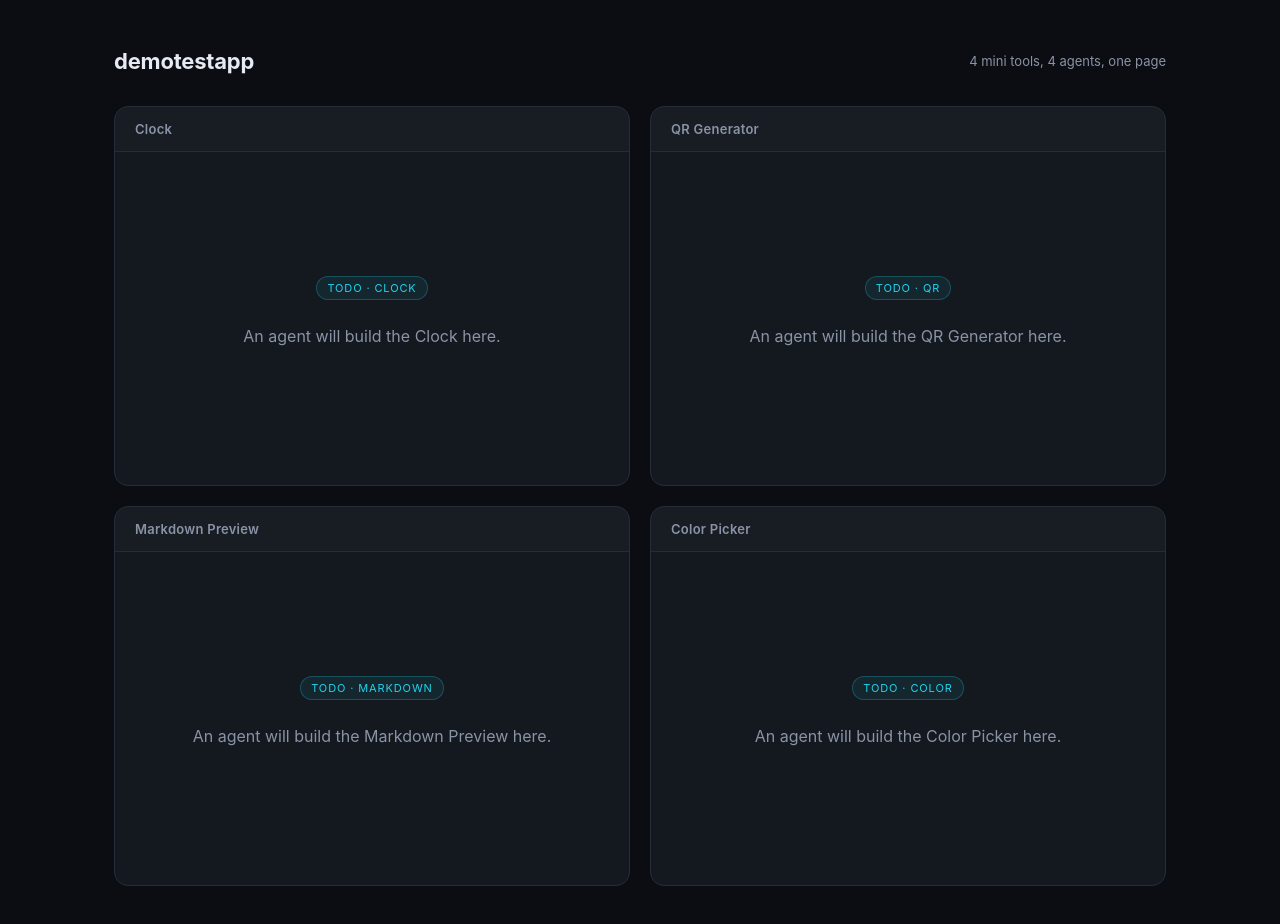
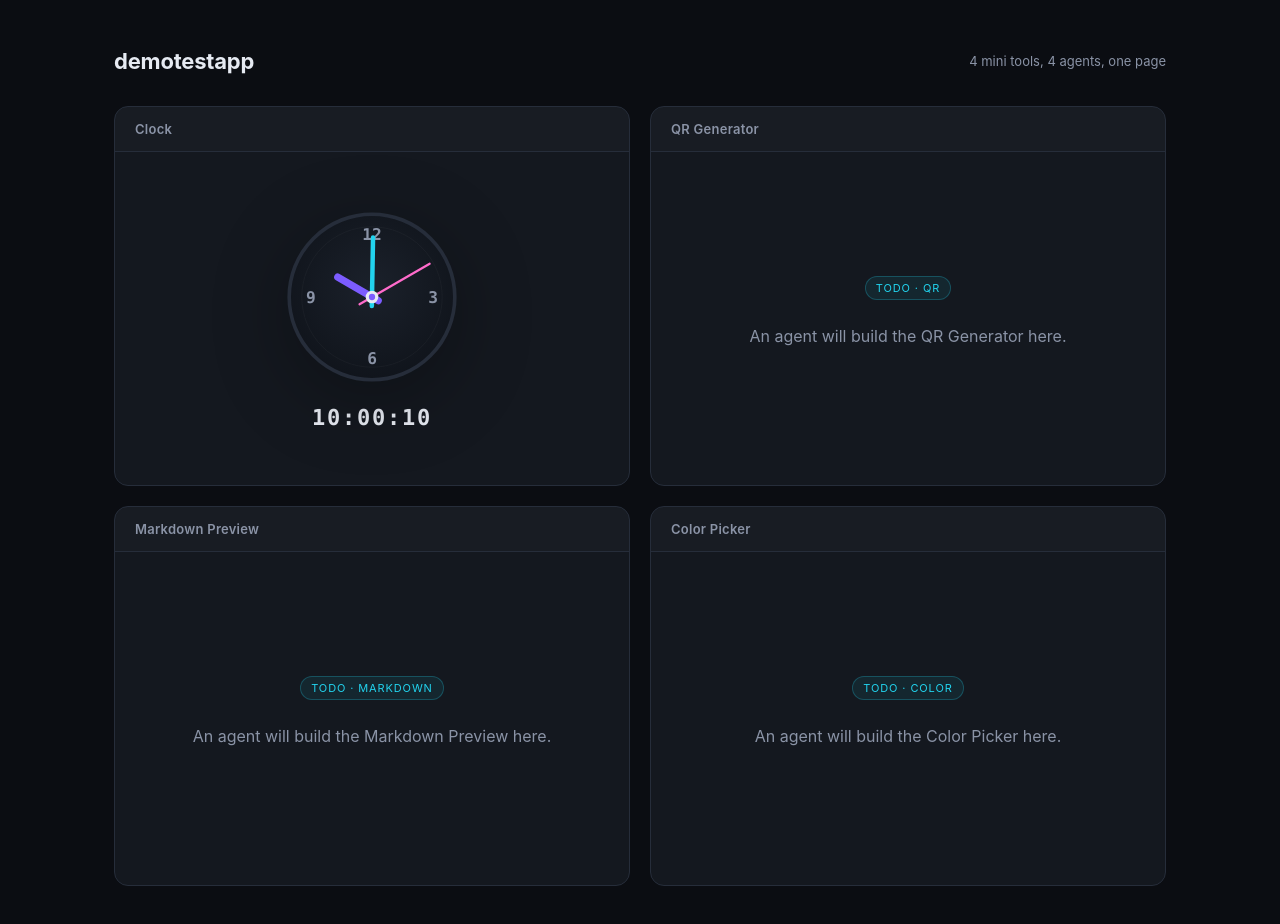
Before and after one commit to feritzcan2/demotestapp, a React (Vite) app: page / in a window 1280 px wide. Shown: the top 924 px of the page. Built offline with nearby package versions, Linux system fonts and the light colour scheme.

Commit message:
feat: clock widget

```diff
--- a/src/widgets/Clock.tsx
+++ b/src/widgets/Clock.tsx
@@ -1,8 +1,150 @@
+import { useEffect, useState } from "react";
+
+function formatTime(date: Date) {
+  const hours = String(date.getHours()).padStart(2, "0");
+  const minutes = String(date.getMinutes()).padStart(2, "0");
+  const seconds = String(date.getSeconds()).padStart(2, "0");
+
+  return `${hours}:${minutes}:${seconds}`;
+}
+
+function handRotation(value: number, max: number) {
+  return (value / max) * 360;
+}
+
 export function Clock() {
+  const [now, setNow] = useState(() => new Date());
+
+  useEffect(() => {
+    const intervalId = window.setInterval(() => {
+      setNow(new Date());
+    }, 1000);
+
+    return () => window.clearInterval(intervalId);
+  }, []);
+
+  const seconds = now.getSeconds();
+  const minutes = now.getMinutes() + seconds / 60;
+  const hours = (now.getHours() % 12) + minutes / 60;
+
+  const secondAngle = handRotation(seconds, 60);
+  const minuteAngle = handRotation(minutes, 60);
+  const hourAngle = handRotation(hours, 12);
+  const timeLabel = formatTime(now);
+
   return (
-    <div className="placeholder">
-      <span className="badge">TODO · clock</span>
-      <p>An agent will build the Clock here.</p>
+    <div
+      style={{
+        flex: 1,
+        display: "flex",
+        flexDirection: "column",
+        alignItems: "center",
+        justifyContent: "center",
+        gap: "18px",
+      }}
+    >
+      <svg
+        aria-label={`Analog clock showing ${timeLabel}`}
+        role="img"
+        viewBox="0 0 200 200"
+        width="180"
+        height="180"
+        style={{
+          display: "block",
+          filter: "drop-shadow(0 18px 36px rgba(0, 0, 0, 0.28))",
+        }}
+      >
+        <defs>
+          <radialGradient id="clock-face" cx="50%" cy="44%" r="62%">
+            <stop offset="0%" stopColor="var(--panel-2)" />
+            <stop offset="100%" stopColor="#0f131a" />
+          </radialGradient>
+        </defs>
+
+        <circle
+          cx="100"
+          cy="100"
+          r="92"
+          fill="url(#clock-face)"
+          stroke="var(--border)"
+          strokeWidth="4"
+        />
+        <circle
+          cx="100"
+          cy="100"
+          r="78"
+          fill="none"
+          stroke="rgba(255, 255, 255, 0.04)"
+          strokeWidth="1"
+        />
+
+        <g
+          fill="var(--muted)"
+          fontFamily="ui-monospace, SFMono-Regular, Menlo, Consolas, monospace"
+          fontSize="18"
+          fontWeight="700"
+          textAnchor="middle"
+          dominantBaseline="middle"
+        >
+          <text x="100" y="32">
+            12
+          </text>
+          <text x="168" y="102">
+            3
+          </text>
+          <text x="100" y="170">
+            6
+          </text>
+          <text x="32" y="102">
+            9
+          </text>
+        </g>
+
+        <g strokeLinecap="round" transform="translate(100 100)">
+          <line
+            x1="0"
+            y1="8"
+            x2="0"
+            y2="-44"
+            stroke="var(--accent)"
+            strokeWidth="8"
+            transform={`rotate(${hourAngle})`}
+          />
+          <line
+            x1="0"
+            y1="10"
+            x2="0"
+            y2="-66"
+            stroke="var(--accent-2)"
+            strokeWidth="5"
+            transform={`rotate(${minuteAngle})`}
+          />
+          <line
+            x1="0"
+            y1="16"
+            x2="0"
+            y2="-74"
+            stroke="#ff6bcb"
+            strokeWidth="2.5"
+            transform={`rotate(${secondAngle})`}
+          />
+          <circle cx="0" cy="0" r="7" fill="var(--text)" />
+          <circle cx="0" cy="0" r="3.5" fill="var(--accent)" />
+        </g>
+      </svg>
+
+      <time
+        dateTime={now.toTimeString().slice(0, 8)}
+        style={{
+          fontFamily: "ui-monospace, SFMono-Regular, Menlo, Consolas, monospace",
+          fontSize: "22px",
+          fontWeight: 700,
+          letterSpacing: "0.08em",
+          color: "var(--text)",
+        }}
+      >
+        {timeLabel}
+      </time>
     </div>
   );
 }
```
